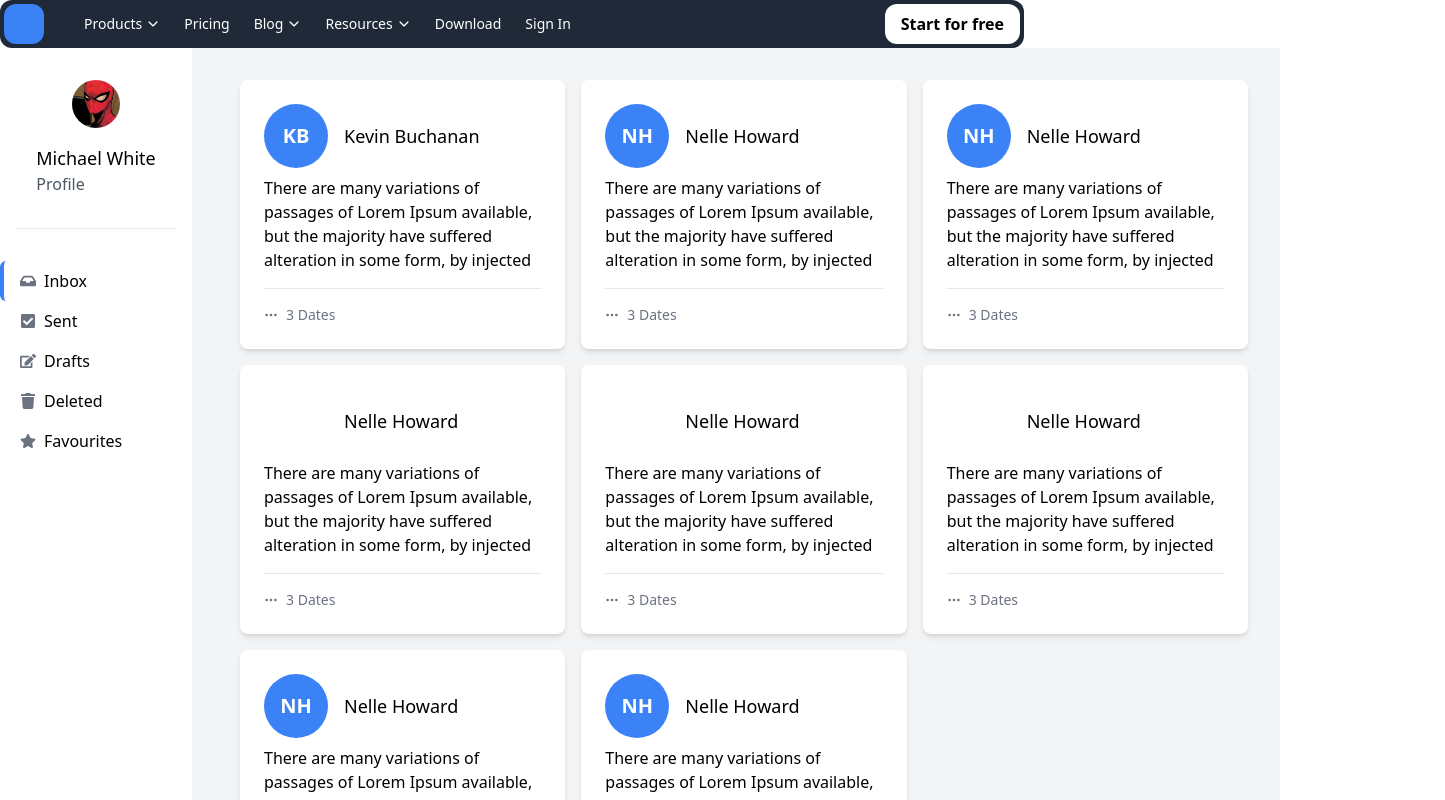
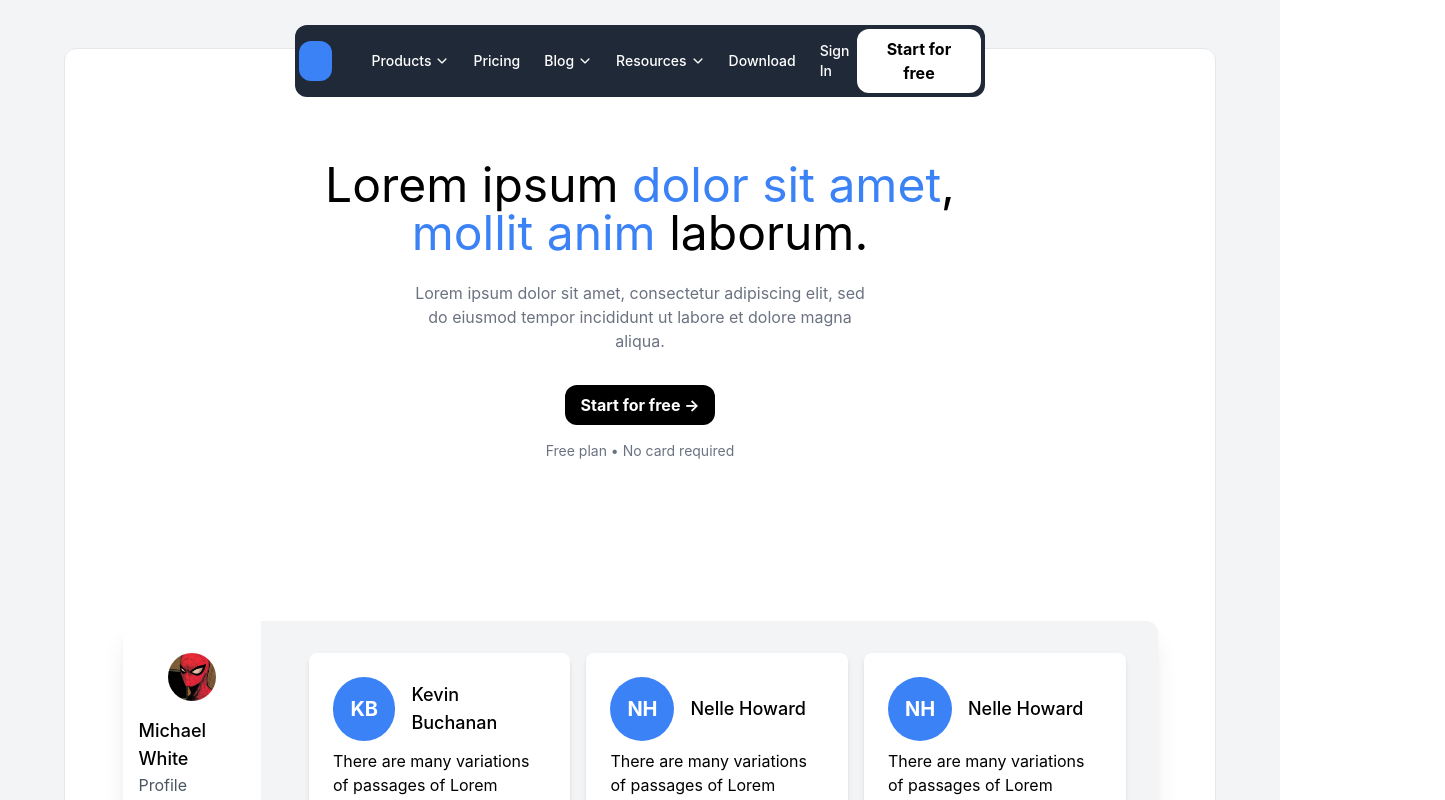
Before and after one commit to onkar2405/assignment-submission, a React (Create React App) app: page / in a window 1280 px wide. Shown: the top 800 px of the page, 1445 px wide, since content can reach past the window. Built offline with nearby package versions, Linux system fonts and the light colour scheme.

Commit message:
First Page

```diff
--- a/src/App.js
+++ b/src/App.js
@@ -1,12 +1,10 @@
+import MainPage from "./components/MainPage";
 import "./index.css";
-import MainPanel from "./components/mainpanel/MainPanel";
-import Navbar from "./components/navbar/NavBar";
 
 function App() {
   return (
-    <div>
-      <Navbar />
-      <MainPanel />
+    <div className="font-inter bg-gray-100 h-full py-12">
+      <MainPage />
     </div>
   );
 }
--- /dev/null
+++ b/src/components/MainPage.jsx
@@ -0,0 +1,20 @@
+import MainContent from "./mainpanel/MainContent";
+import MainPanel from "./mainpanel/MainPanel";
+import NavBar from "./navbar/NavBar";
+
+const MainPage = () => {
+  return (
+    <div className="relative bg-white w-90 m-auto rounded-xl border border-gray-200">
+      <div className="absolute w-full -top-6 move-left-20 z-10">
+        <NavBar />
+      </div>
+      <div className="mt-28">
+        <MainContent />
+        <div className="w-90 m-auto shadow-xl mt-40">
+          <MainPanel />
+        </div>
+      </div>
+    </div>
+  );
+};
+export default MainPage;
--- a/src/components/leftpanel/SideBar.jsx
+++ b/src/components/leftpanel/SideBar.jsx
@@ -17,7 +17,7 @@ const SideBar = () => {
   };
 
   return (
-    <div className="bg-white flex flex-col w-15">
+    <div className="bg-white flex flex-col w-50">
       <Profile />
       <hr className="mx-4"></hr>
       <div className="mt-8 flex-1">
--- /dev/null
+++ b/src/components/mainpanel/MainContent.jsx
@@ -0,0 +1,24 @@
+import React from "react";
+
+const MainContent = () => {
+  return (
+    <div className="bg-white text-center w-80 m-auto flex flex-col items-center justify-center">
+      <h1 className="text-5xl font-normal mb-4">
+        Lorem ipsum <span className="text-blue-500">dolor sit amet</span>,{" "}
+        <br />
+        <span className="text-blue-500">mollit anim </span> laborum.
+      </h1>
+      <p className="w-50 text-gray-500 text-base mt-2 mb-8">
+        Lorem ipsum dolor sit amet, consectetur adipiscing elit, sed do eiusmod
+        tempor incididunt ut labore et dolore magna aliqua.
+      </p>
+      <button className="relative overflow-hidden bg-black text-white font-bold py-2 px-4 rounded-xl group">
+        Start for free →
+        <span className="absolute inset-0 bg-blue-700 transform scale-x-0 origin-left group-hover:scale-x-100 transition-transform duration-500 ease-in-out"></span>
+      </button>
+      <p className="text-gray-500 text-sm mt-4">Free plan • No card required</p>
+    </div>
+  );
+};
+
+export default MainContent;
--- a/src/components/mainpanel/MainPanel.jsx
+++ b/src/components/mainpanel/MainPanel.jsx
@@ -3,9 +3,9 @@ import UserProfilesWrapper from "../rightpanel/UserProfilesWrapper";
 
 const MainPanel = () => {
   return (
-    <div className="flex gap-4 bg-gray-100">
+    <div className="flex gap-4 bg-gray-100 rounded-xl">
       <SideBar />
-      <div className="flex-1 p-8">
+      <div className="p-8">
         <UserProfilesWrapper />
       </div>
     </div>
--- a/src/components/navbar/DropButton.jsx
+++ b/src/components/navbar/DropButton.jsx
@@ -1,5 +1,5 @@
 import { useState } from "react";
-import { IoIosArrowDown } from "react-icons/io";
+import { IoIosArrowDown, IoIosArrowUp } from "react-icons/io";
 
 export const DropButton = ({ name, resourceList }) => {
   const [isResourcesDropdownOpen, setIsResourcesDropdownOpen] = useState(false);
@@ -15,7 +15,11 @@ export const DropButton = ({ name, resourceList }) => {
         onClick={toggleResourcesDropdown}
       >
         {name}
-        <IoIosArrowDown className="ml-1" />
+        <IoIosArrowDown
+          className={`ml-1 transition-transform duration-500 ${
+            isResourcesDropdownOpen ? "transform rotate-180" : ""
+          }`}
+        />
       </button>
       {isResourcesDropdownOpen && (
         <ul className="absolute bg-gray-800 text-white mt-2 rounded-xl shadow-md ">
--- a/src/components/navbar/NavBar.jsx
+++ b/src/components/navbar/NavBar.jsx
@@ -38,9 +38,9 @@ const productList = [
   },
 ];
 
-const Navbar = () => {
+const NavBar = () => {
   return (
-    <nav className="bg-gray-800 w-80 text-white rounded-xl">
+    <nav className="bg-gray-800 w-60 text-white rounded-xl">
       <div className="container px-1 py-1 flex justify-between items-center">
         <div className="flex gap-6 items-center">
           <div className="bg-blue-500 w-10 h-10 rounded-xl mr-4"></div>
@@ -65,4 +65,4 @@ const Navbar = () => {
   );
 };
 
-export default Navbar;
+export default NavBar;
--- a/src/index.css
+++ b/src/index.css
@@ -5,3 +5,7 @@
 .width-160px {
   width: 160px;
 }
+
+.move-left-20 {
+  left: 20%;
+}
--- a/tailwind.config.js
+++ b/tailwind.config.js
@@ -8,7 +8,19 @@ module.exports = {
       width: {
         15: "15%",
         30: "30%",
+        35: "35%",
+        50: "50%",
+        60: "60%",
+        70: "70%",
         80: "80%",
+        90: "90%",
+        100: "100%",
+      },
+      fontFamily: {
+        inter: ["Inter", "sans-serif"],
+      },
+      left: {
+        md: "20%",
       },
     },
   },
```
